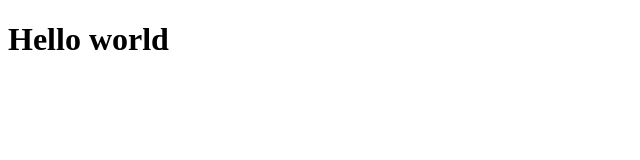
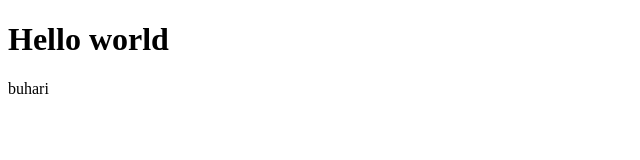
Before and after one commit to VictorChukwuebuka/ubo_edeji, a plain HTML site: page index.html in a window 1280 px wide. Shown: the full height of the page, 0-640 px from the left. Drawn offline with Linux system fonts and the light colour scheme.

Commit message:
added paragraph

```diff
--- a/index.html
+++ b/index.html
@@ -8,6 +8,6 @@
 </head>
 <body>
     <h1>Hello world</h1>
-
+    <p>buhari</p>
 </body>
 </html>
```
